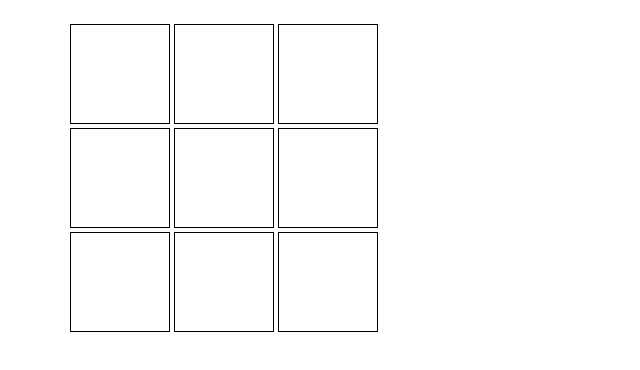
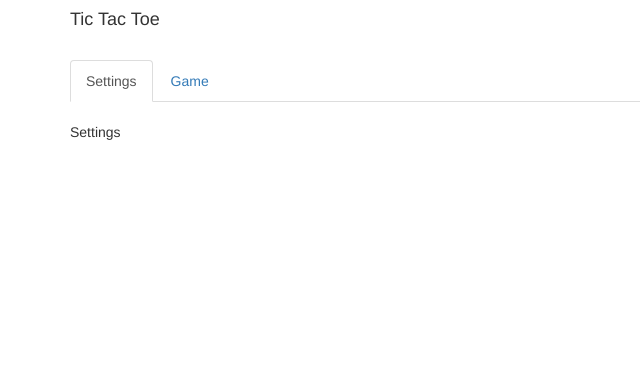
Before and after one commit to tzorca/simple-tictactoe, a plain HTML site: page index.html in a window 1280 px wide. Shown: the whole page, without its empty margins (0-640 px from the left). Drawn offline with Linux system fonts and the light colour scheme.

Commit message:
Add Settings tab

```diff
--- a/index.html
+++ b/index.html
@@ -33,8 +33,25 @@
 	}
 </style>
 
+<div class="container">
+
+  <h4>Tic Tac Toe</h4>
+
   <br />
-<div class="container">
+
+  <ul class="nav nav-tabs">
+    <li class="active"><a data-toggle="tab" href="#tab-settings">Settings</a></li>
+    <li><a data-toggle="tab" href="#tab-game">Game</a></li>
+  </ul>
+
+  <div class="tab-content">
+
+    <div id="tab-settings" class="tab-pane fade in active">
+      <br />
+      <div>Settings</div>
+    </div>
+
+    <div id="tab-game" class="tab-pane fade">
       <div class="ttt-backdrop">
         <div>
           <div class="ttt-cell" data-col="0" data-row="0"></div>
@@ -52,7 +69,8 @@
           <div class="ttt-cell" data-col="2" data-row="2"></div>
         </div>
       </div>
-
+    </div>
+  </div>
 </div>
 
 <script>
```
Lines whose indentation alone changed are shown as unchanged.
